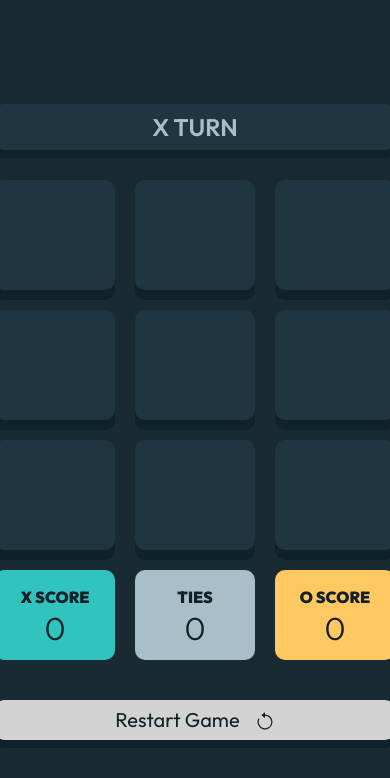
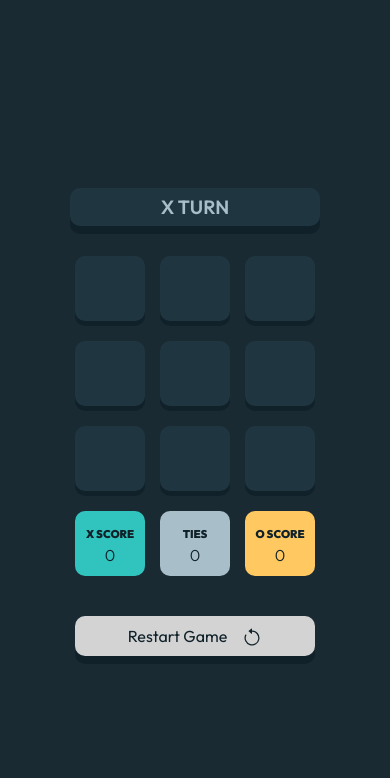
Before and after one commit to jwright90/portfolio-next.js, a Next.js app: page /tictactoe in a window 390 px wide. Shown: the top 778 px of the page. Built offline with nearby package versions, Linux system fonts and the light colour scheme.

Commit message:
fix mobile tictactoe responsiveness

```diff
--- a/components/Projects.js
+++ b/components/Projects.js
@@ -21,7 +21,7 @@ const Projects = () => {
               <Thumbnail img={p.img} linkText1={p.linkText1 || "View Project"} href1={p.href1} href2={p.href2} />
               <div className="text-m uppercase mt-8">{p.title}</div>
 
-              <div className="flex gap-4 justify-center">
+              <div className="flex gap-4 md:justify-start justify-center">
                 {p.tags.map((tag) => (
                   <div className="mt-1" key={tag}>
                     {tag}
--- a/styles/tictactoe/TicTacToe.module.scss
+++ b/styles/tictactoe/TicTacToe.module.scss
@@ -1,11 +1,6 @@
 @import url('https://fonts.googleapis.com/css2?family=Outfit:wght@100;200;300;400;500;600;700;800;900&display=swap');
 
-.app {
-  display: flex;
-  flex-direction: column;
-  align-items: center;
-}
-
+@media only screen and (min-width: 400px) {
   .container {
     font-family: 'Outfit';
     font-size: 20px;
@@ -136,3 +131,138 @@
   .resetIcon {
     margin-top: 3px;
   }
+}
+
+@media only screen and (max-width: 400px) {
+  .container {
+    font-family: 'Outfit';
+    font-size: 1rem;
+    color: #A8BFC9;
+    display: flex;
+    flex-direction: column;
+    justify-content: center;
+    align-items: center;
+    height: 100vh;
+    width: 100vw;
+    background-color: #1A2A33;
+  }
+
+  .board {
+    .boardRow {
+      display: flex;
+      gap: 15px;
+      flex-direction: row;
+      justify-content: center;
+
+      .square {
+        background-color: #1F3641;
+        border-radius: 10px;
+        box-shadow: 0px 5px #10212A;
+        margin-top: 20px;
+        width: 70px;
+        height: 65px;
+        font-size: 2rem;
+        padding: 0;
+        overflow: hidden;
+        transition: all 0.2s;
+        font-weight: 900;
+
+        .x {
+          color: #31C3BD;
+        }
+
+        .o {
+          color: #FFC860;
+        }
+      }
+
+      :first-child.scorecard {
+        background-color: #31C3BD;
+        color: #10212A;
+      }
+
+      :nth-child(2).scorecard {
+        background-color: #A8BFC9;
+        color: #10212A;
+      }
+
+      :nth-child(3).scorecard {
+        background-color: #FFC860;
+        color: #10212A;
+      }
+
+      .scorecard {
+        background-color: #1F3641;
+        border-radius: 10px;
+        margin-top: 20px;
+        width: 70px;
+        height: 65px;
+        font-size: 1rem;
+        overflow: hidden;
+        transition: all 0.2s;
+        font-weight: 600;
+        text-align: center;
+        display: flex;
+        flex-direction: column;
+        gap: 5px;
+        justify-content: space-between;
+      }
+
+      .scorecardText {
+        font-size: 0.7rem;
+        margin-top: 15px;
+        font-weight: 900;
+        padding: 0;
+        text-transform: uppercase;
+      }
+
+      .scorecardScore {
+        margin-top: -5px;
+        margin-bottom: 20px;
+        padding: 0;
+        font-weight: 300;
+      }
+    }
+  }
+
+  .notifications {
+    display: flex;
+    gap: 10px;
+    text-align: center;
+  }
+
+  .message {
+    font-size: 1.2rem;
+    background-color: #1F3641;
+    border-radius: 10px;
+    box-shadow: 0 8px #10212A;
+    padding: 5px 15px;
+    text-transform: uppercase;
+    margin-bottom: 10px;
+    width: 250px;
+    font-weight: 600;
+  }
+
+  .xLetter {
+    font-weight: 900;
+    color: #31C3BD;
+  }
+
+  .reset {
+    margin-top: 40px;
+    background-color: lightgrey;
+    color: #10212A;
+    height: 40px;
+    border-radius: 10px;
+    box-shadow: 0 8px #10212A;
+    width: 240px;
+    display: flex;
+    justify-content: center;
+    align-items: center;
+    gap: 15px;
+  }
+
+  .resetIcon {
+    margin-top: 3px;
+  }
+}
```
Lines whose indentation alone changed are shown as unchanged.
